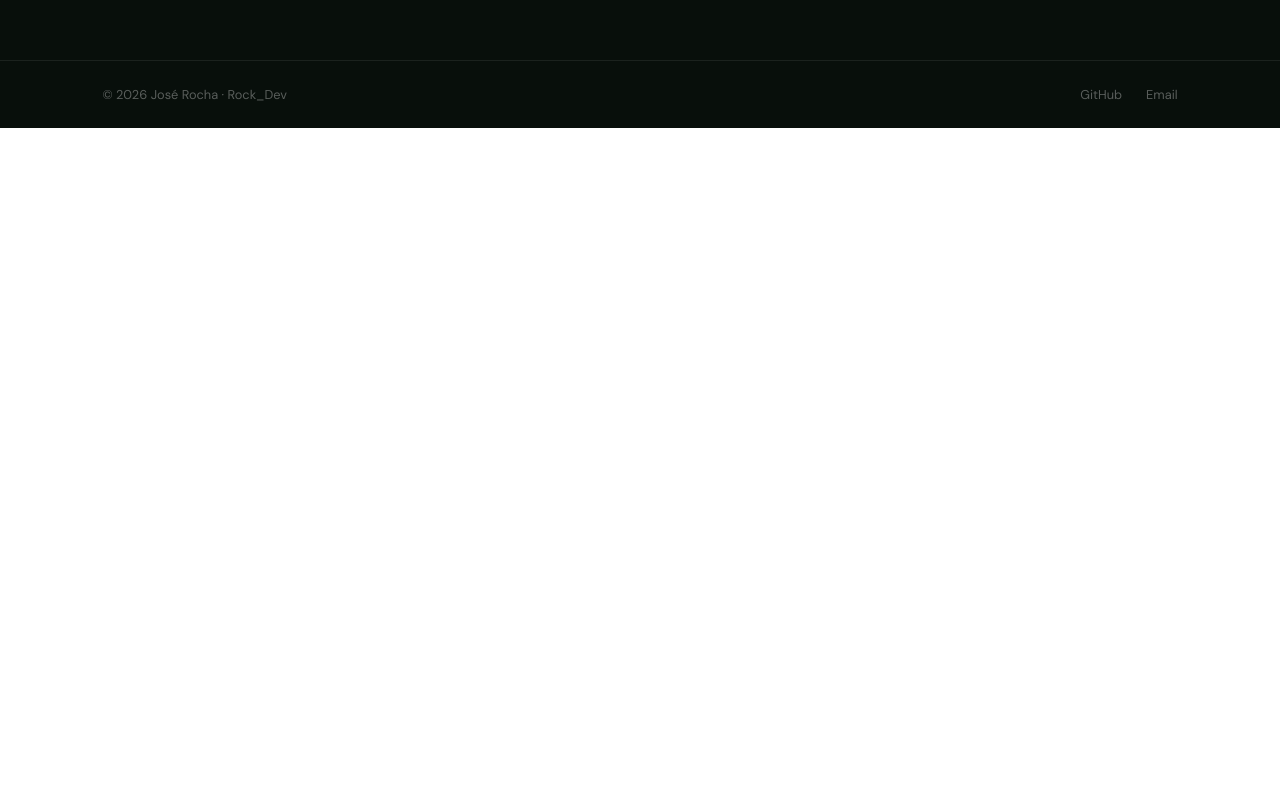
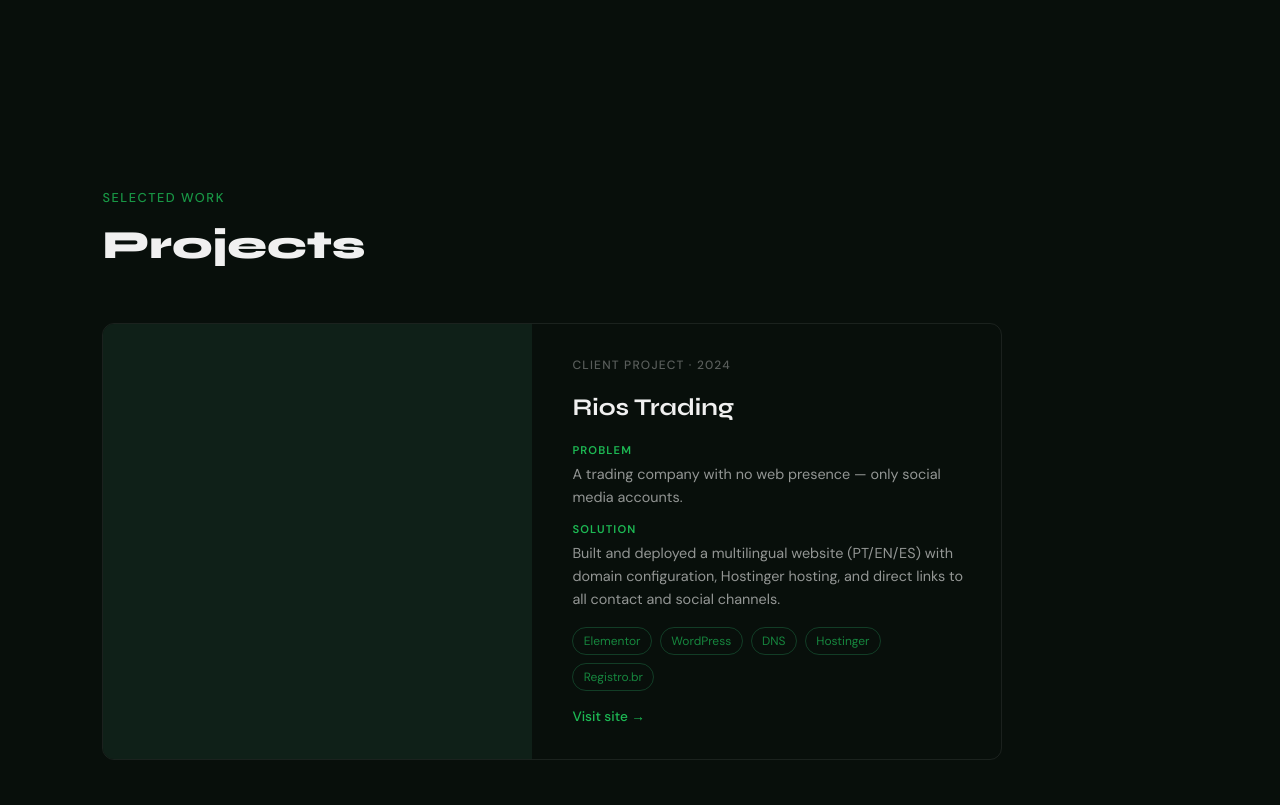
Before and after one commit to rock-devv/portfolio, an Astro site: page / in a window 1280 px wide. Shown: the part 740-1545 px from the top of the page. Before the commit the page ends 868 px from the top, so only its background shows below. Built offline with nearby package versions, Linux system fonts and the light colour scheme; Astro itself is replaced by a stand-in of ours.

Commit message:
feat: add Projects section with case study cards

```diff
--- a/src/components/Projects.astro
+++ b/src/components/Projects.astro
@@ -0,0 +1,190 @@
+---
+const projects = [
+    {
+        id: "rios-trading",
+        label: "Client Project · 2024",
+        title: "Rios Trading",
+        problem:
+            "A trading company with no web presence — only social media accounts.",
+        solution:
+            "Built and deployed a multilingual website (PT/EN/ES) with domain configuration, Hostinger hosting, and direct links to all contact and social channels.",
+        tags: ["Elementor", "WordPress", "DNS", "Hostinger", "Registro.br"],
+        link: "https://riostrading.com.br",
+        linkLabel: "Visit site",
+    },
+    {
+        id: "telegram-postbot",
+        label: "Personal Project · 2024",
+        title: "Telegram PostBot",
+        problem:
+            "Creating product posts for social media is repetitive and time-consuming.",
+        solution:
+            "Self-hosted automation bot that scrapes any marketplace link (Amazon, Mercado Livre, etc.) and generates a humanized, image-ready post for WhatsApp, Instagram, and Facebook.",
+        tags: ["n8n", "Ollama", "Puppeteer", "ngrok", "Docker"],
+        link: "#",
+        linkLabel: "Repo coming soon",
+    },
+];
+---
+
+<section id="projects">
+    <div id="projects-inner">
+        <p class="section-label">Selected work</p>
+        <h2 class="section-title">Projects</h2>
+        <div id="projects-grid">
+            {
+                projects.map((project) => (
+                    <article class="project-card" id={project.id}>
+                        <div class="card-image-placeholder" />
+                        <div class="card-body">
+                            <p class="card-label">{project.label}</p>
+                            <h3 class="card-title">{project.title}</h3>
+                            <div class="card-case">
+                                <div class="case-block">
+                                    <p class="case-heading">Problem</p>
+                                    <p class="case-text">{project.problem}</p>
+                                </div>
+                                <div class="case-block">
+                                    <p class="case-heading">Solution</p>
+                                    <p class="case-text">{project.solution}</p>
+                                </div>
+                            </div>
+                            <div class="card-tags">
+                                {project.tags.map((tag) => (
+                                    <span class="tag">{tag}</span>
+                                ))}
+                            </div>
+                            <a
+                                href={project.link}
+                                class="card-link"
+                                target="_blank"
+                                rel="noopener noreferrer"
+                            >
+                                {project.linkLabel} →
+                            </a>
+                        </div>
+                    </article>
+                ))
+            }
+        </div>
+    </div>
+</section>
+
+<style>
+    #projects {
+        background-color: #080f0b;
+        padding: 8rem 8vw;
+    }
+
+    #projects-inner {
+        max-width: 900px;
+    }
+
+    .section-label {
+        font-size: 0.8rem;
+        font-weight: 500;
+        letter-spacing: 0.12em;
+        text-transform: uppercase;
+        color: #1db954;
+        opacity: 0.8;
+        margin-bottom: 0.5rem;
+    }
+
+    .section-title {
+        font-size: clamp(1.75rem, 4vw, 2.5rem);
+        font-weight: 800;
+        color: #f0f0f0;
+        margin: 0 0 3rem;
+    }
+
+    #projects-grid {
+        display: flex;
+        flex-direction: column;
+        gap: 3rem;
+    }
+
+    .project-card {
+        display: grid;
+        grid-template-columns: 1fr 1fr;
+        gap: 2.5rem;
+        border: 0.5px solid rgba(255, 255, 255, 0.08);
+        border-radius: 12px;
+        overflow: hidden;
+    }
+
+    .card-image-placeholder {
+        background-color: #0f2018;
+        min-height: 320px;
+    }
+
+    .card-body {
+        padding: 2rem 2rem 2rem 0;
+        display: flex;
+        flex-direction: column;
+        gap: 1rem;
+    }
+
+    .card-label {
+        font-size: 0.75rem;
+        font-weight: 500;
+        letter-spacing: 0.1em;
+        text-transform: uppercase;
+        color: rgba(240, 240, 240, 0.35);
+    }
+
+    .card-title {
+        font-size: 1.5rem;
+        font-weight: 700;
+        color: #f0f0f0;
+        margin: 0;
+    }
+
+    .card-case {
+        display: flex;
+        flex-direction: column;
+        gap: 0.75rem;
+    }
+
+    .case-heading {
+        font-size: 0.7rem;
+        font-weight: 600;
+        letter-spacing: 0.1em;
+        text-transform: uppercase;
+        color: #1db954;
+        margin-bottom: 0.25rem;
+    }
+
+    .case-text {
+        font-size: 0.9rem;
+        color: rgba(240, 240, 240, 0.6);
+        line-height: 1.6;
+        margin: 0;
+    }
+
+    .card-tags {
+        display: flex;
+        flex-wrap: wrap;
+        gap: 0.5rem;
+    }
+
+    .tag {
+        font-size: 0.75rem;
+        padding: 0.25rem 0.65rem;
+        border-radius: 9999px;
+        border: 0.5px solid rgba(26, 92, 58, 0.6);
+        color: rgba(29, 185, 84, 0.7);
+    }
+
+    .card-link {
+        font-size: 0.85rem;
+        font-weight: 500;
+        color: #1db954;
+        text-decoration: none;
+        margin-top: auto;
+        transition: letter-spacing 0.2s ease;
+    }
+
+    .card-link:hover {
+        letter-spacing: 0.04em;
+    }
+</style>
--- a/src/styles/global.css
+++ b/src/styles/global.css
@@ -8,6 +8,9 @@
 }
 
 @layer base {
+    body {
+        background-color: #080f0b;
+    }
     h1,
     h2,
     h3,
```
